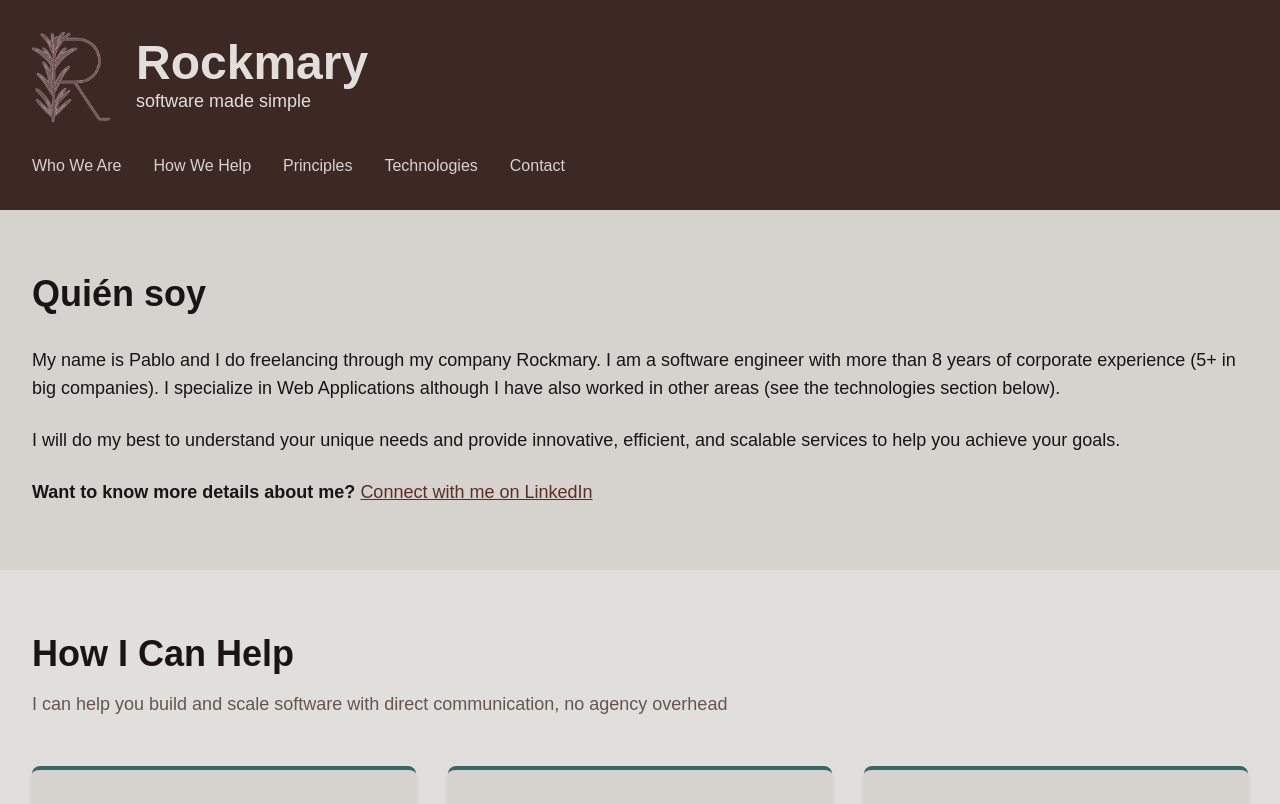
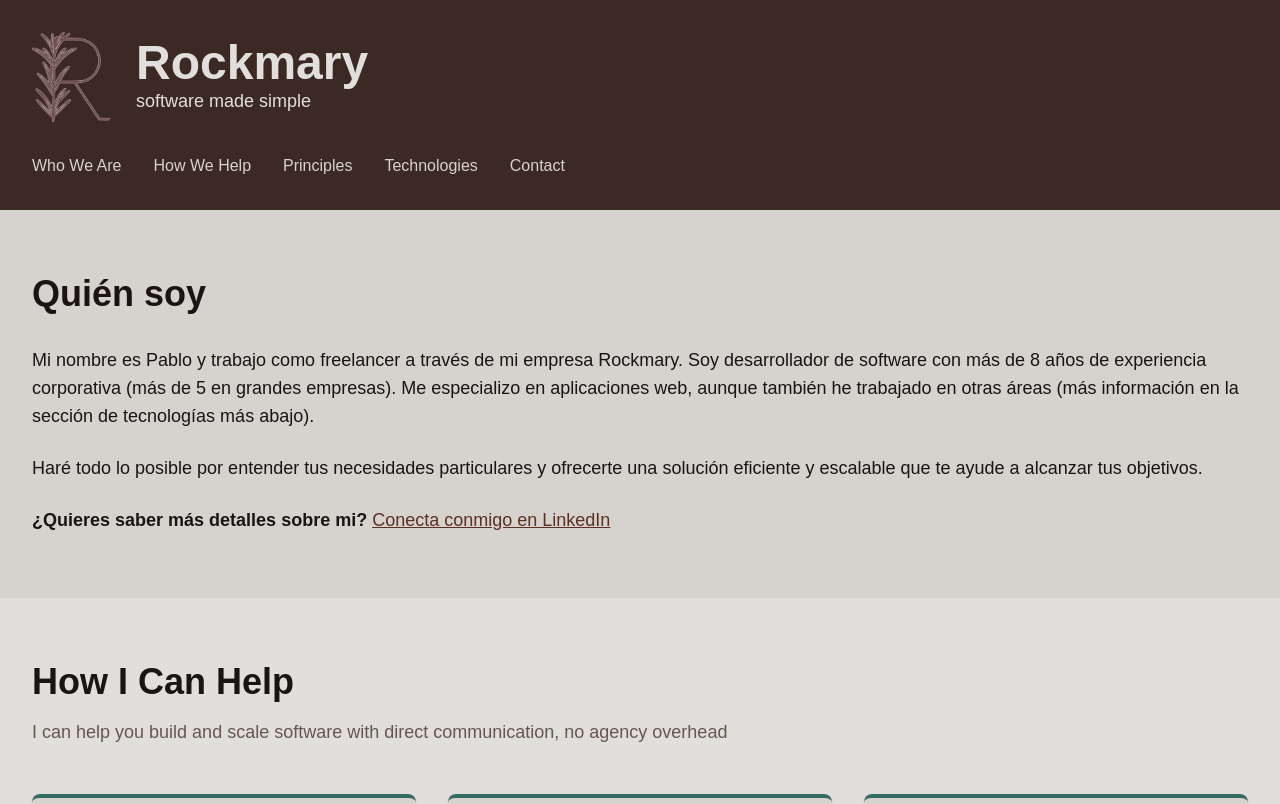
Before and after one commit to pablopenna/rockmary, a Next.js app: page /es in a window 1280 px wide. Shown: the top 804 px of the page. Built offline with nearby package versions, Linux system fonts and the light colour scheme.

Commit message:
i18n: translate WhoAmI section

```diff
--- a/src/app/components/WhoWeAre.tsx
+++ b/src/app/components/WhoWeAre.tsx
@@ -13,20 +13,20 @@ export default function WhoWeAre({locale}: WhoWeAreProps) {
         <h2 className="text-4xl font-bold text-contrast mb-8">{t("WHO_AM_I_TITLE")}</h2>
         <div className="space-y-6 text-contrast text-lg">
           <p>
-            My name is Pablo and I do freelancing through my company Rockmary. I am a software engineer with more than 8 years of corporate experience (5+ in big companies). I specialize in Web Applications although I have also worked in other areas (see the technologies section below).
+            {t("WHO_AM_I_PARAGRAPH_1")}
           </p>
           <p>
-            I will do my best to understand your unique needs and provide innovative, efficient, and scalable services to help you achieve your goals.
+            {t("WHO_AM_I_PARAGRAPH_2")}
           </p>
           <p className="mt-6">
-            <span className="font-semibold">Want to know more details about me?</span>{' '}
+            <span className="font-semibold">{t("WHO_AM_I_PARAGRAPH_3")}</span>{' '}
             <a
               href="https://linkedin.com/in/pprdev/"
               target="_blank"
               rel="noopener noreferrer"
               className="text-aux-2 hover:text-chocolate-plum underline transition"
             >
-              Connect with me on LinkedIn
+              {t("WHO_AM_I_LINK")}
             </a>
           </p>
         </div>
--- a/src/app/i18n/translations/en.json
+++ b/src/app/i18n/translations/en.json
@@ -1,3 +1,7 @@
 {
-    "WHO_AM_I_TITLE": "Who am I"
+    "WHO_AM_I_TITLE": "Who am I",
+    "WHO_AM_I_PARAGRAPH_1": "My name is Pablo and I do freelancing through my company Rockmary. I am a software engineer with more than 8 years of corporate experience (5+ in big companies). I specialize in Web Applications although I have also worked in other areas (see the technologies section below).",
+    "WHO_AM_I_PARAGRAPH_2": "I will do my best to understand your unique needs and provide innovative, efficient, and scalable services to help you achieve your goals.",
+    "WHO_AM_I_PARAGRAPH_3": "Want to know more details about me?",
+    "WHO_AM_I_LINK": "Connect with me on LinkedIn"
 }
--- a/src/app/i18n/translations/es.json
+++ b/src/app/i18n/translations/es.json
@@ -1,3 +1,7 @@
 {
-    "WHO_AM_I_TITLE": "Quién soy"
+    "WHO_AM_I_TITLE": "Quién soy",
+    "WHO_AM_I_PARAGRAPH_1": "Mi nombre es Pablo y trabajo como freelancer a través de mi empresa Rockmary. Soy desarrollador de software con más de 8 años de experiencia corporativa (más de 5 en grandes empresas). Me especializo en aplicaciones web, aunque también he trabajado en otras áreas (más información en la sección de tecnologías más abajo).",
+    "WHO_AM_I_PARAGRAPH_2": "Haré todo lo posible por entender tus necesidades particulares y ofrecerte una solución eficiente y escalable que te ayude a alcanzar tus objetivos.",
+    "WHO_AM_I_PARAGRAPH_3": "¿Quieres saber más detalles sobre mi?",
+    "WHO_AM_I_LINK": "Conecta conmigo en LinkedIn"
 }
```
